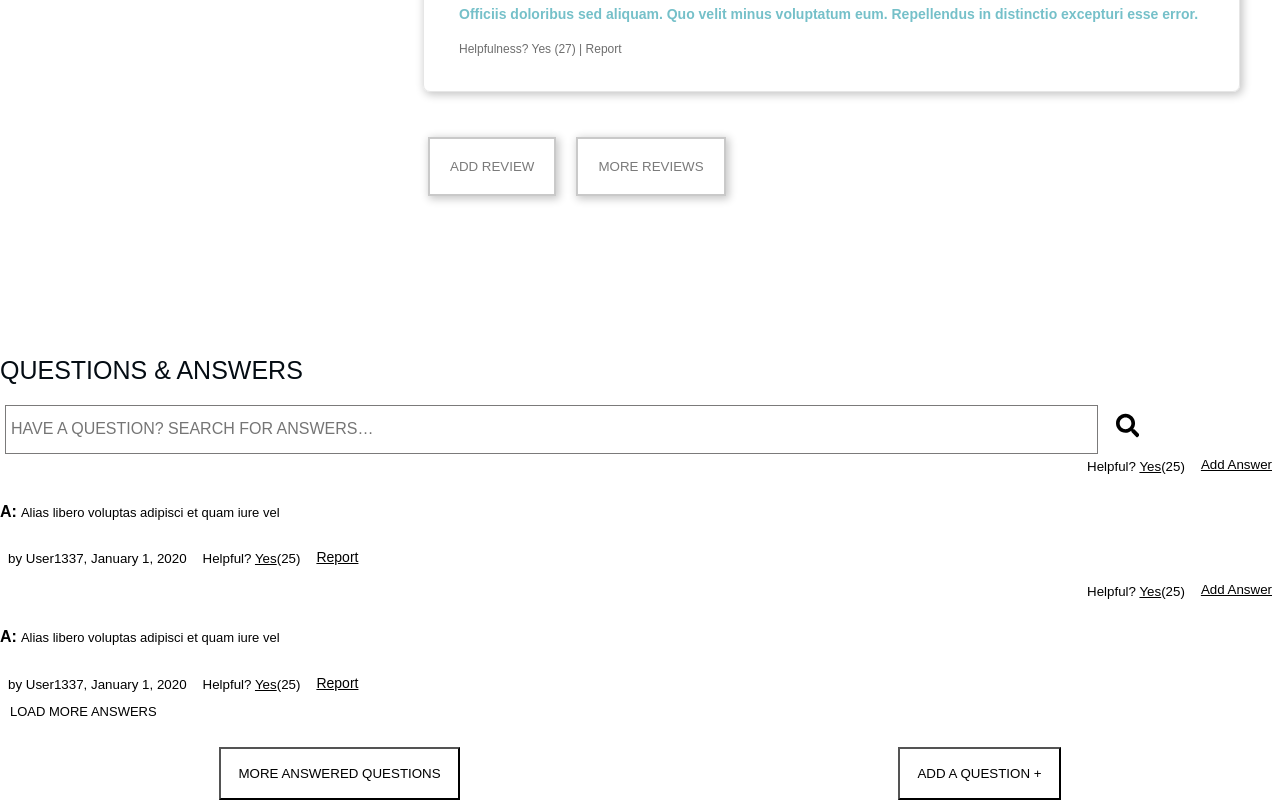
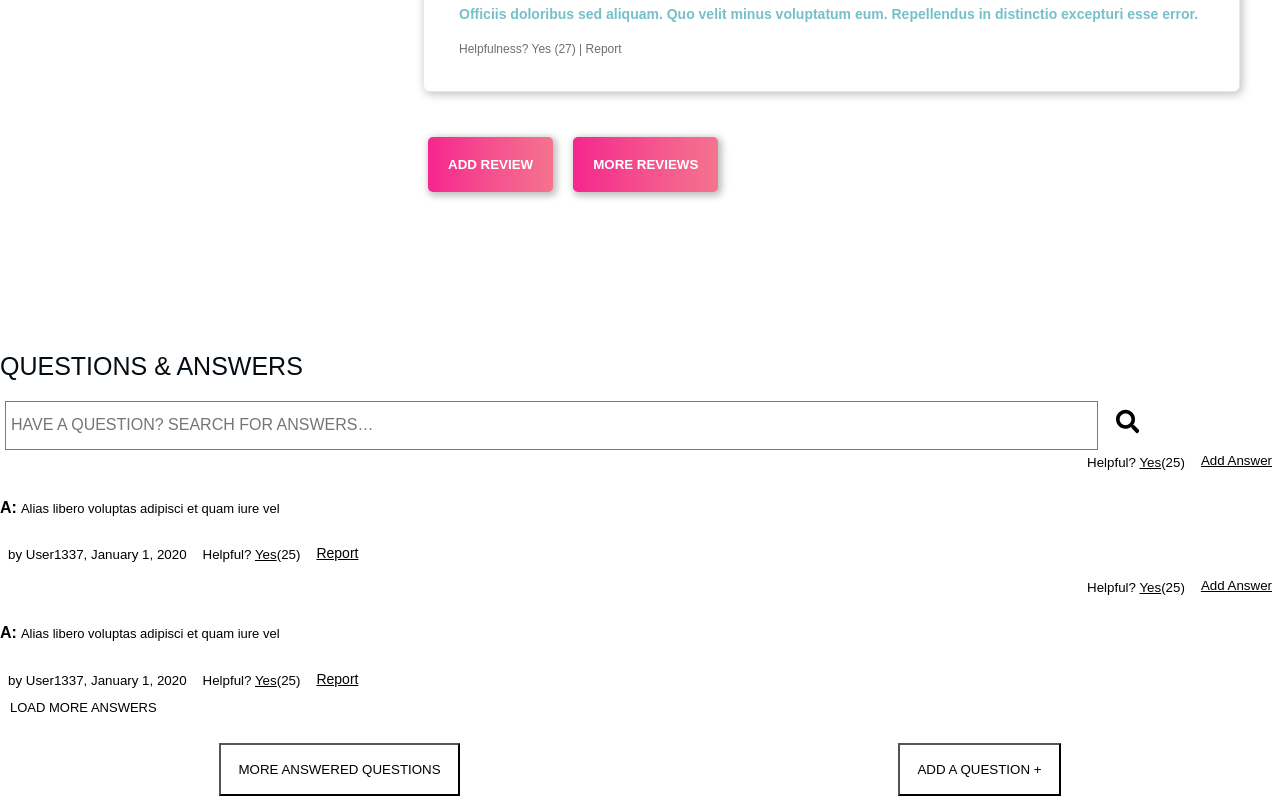
Before and after one commit to 7-Oscillating-Owls/hoo-dunit, a React app: page / in a window 1280 px wide. Shown: the part 2398-3198 px from the top of the page. Built offline with nearby package versions, Linux system fonts and the light colour scheme; no server answers.

Commit message:
Add gradient buttons

```diff
--- a/client/src/components/ReviewsMoreReviews/ReviewsMoreReviews.css
+++ b/client/src/components/ReviewsMoreReviews/ReviewsMoreReviews.css
@@ -2,7 +2,7 @@
   justify-content: center;
 }
 
-.modalAddButton, .moreButton {
+/* .modalAddButton, .moreButton {
   padding: 20px;
   margin: 25px 10px;
   justify-content: center;
@@ -20,4 +20,26 @@
 .modalAddButton:focus {
   font-weight: 900;
   transform: scale(1.02, 1.05);
+} */
+
+.moreButton, .modalAddButton {
+  padding: 20px;
+  margin: 25px 10px;
+  justify-content: center;
+  font-family: "montserrat", sans-serif;
+  font-weight: 700;
+  border: none;
+  text-transform: uppercase;
+  border-radius: 5px;
+  cursor: pointer;
+  color: white;
+  background-image: linear-gradient(to right, #F5268E, #F53C8E, #F5508E, #F5628E, #F5738E, #F57D8E, #F58A8E, #F58A8E, #F5958E);
+  background-size: 200%;
+  transition: 0.5s;
+  box-shadow: 2px 2px 7px 2px #BFBFBF;
 }
+
+.moreButton:hover, .modalAddButton:hover,
+.moreButton:focus, .modalAddButton:focus {
+  background-position: right;
+}
```
